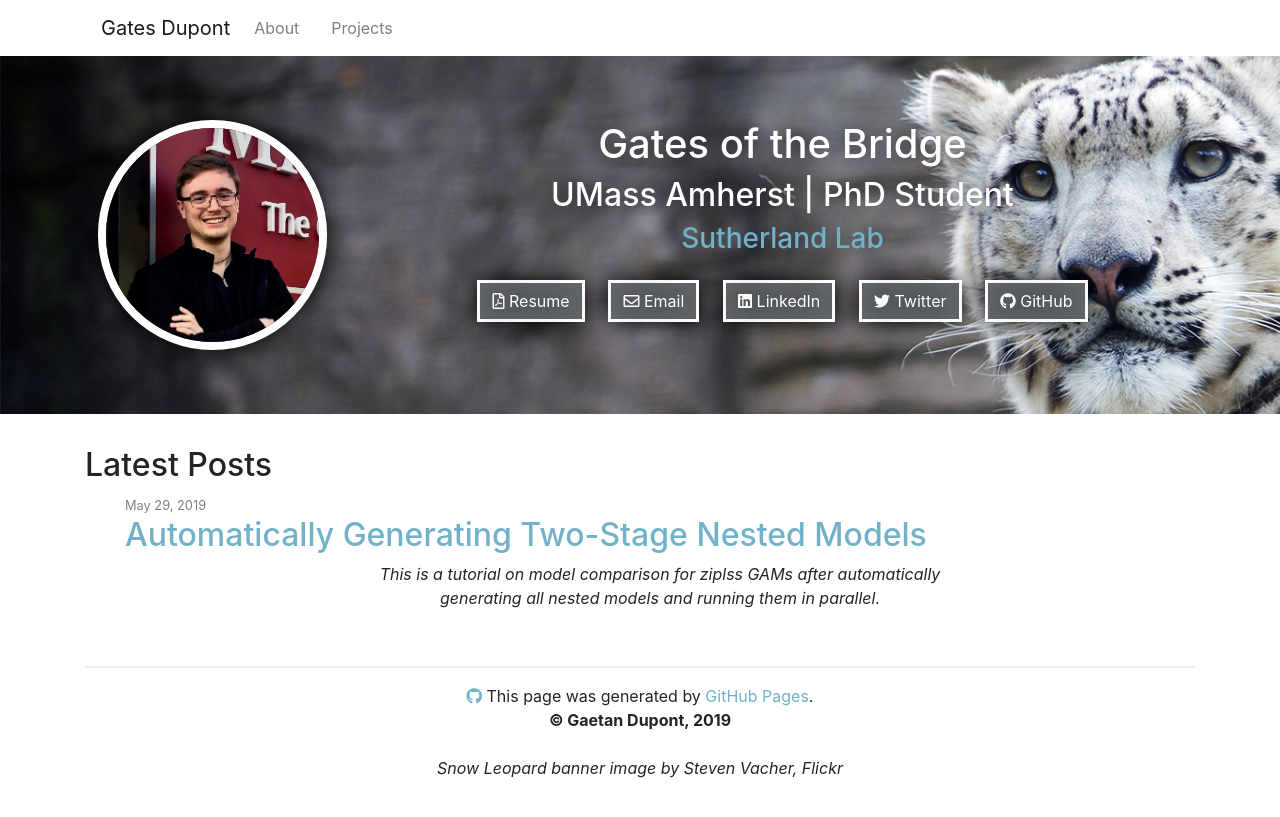
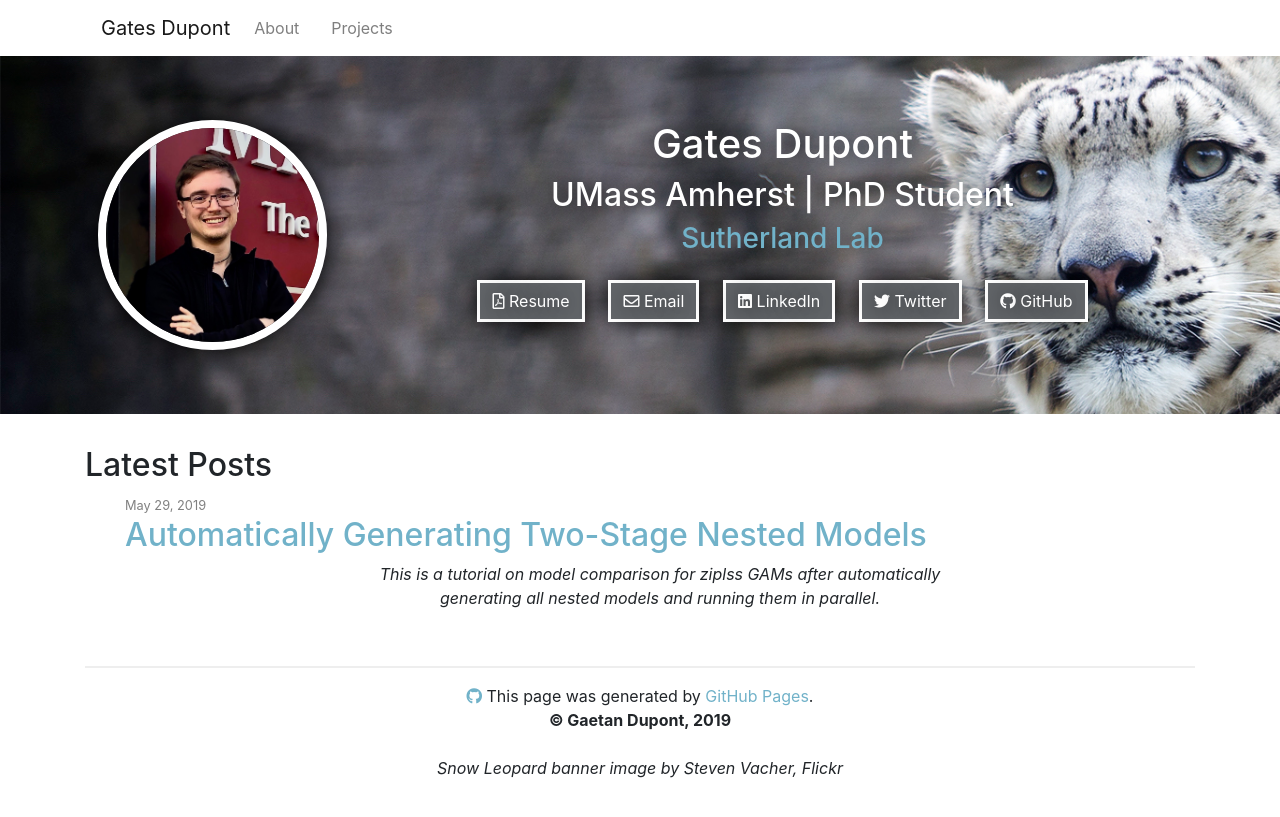
Before and after one commit to chrisyeh96/chrisyeh96.github.io, a Jekyll site: the page built from index.md, in a window 1280 px wide. Shown: the top 817 px of the page. Built offline with Jekyll 4.4.1, drawn with Linux system fonts in a browser that asks for light colours; nearby versions of some CDN libraries.

Commit message:
Update header.html

```diff
--- a/_includes/header.html
+++ b/_includes/header.html
@@ -9,7 +9,7 @@
         <img id="profile-pic" src="{{ site.baseurl }}/images/umass-sign-sq-close.jpg">
       </div>
       <div class="col-12 col-md-8 col-lg-9">
-        <h1>Gates of the Bridge</h1>
+        <h1>Gates Dupont</h1>
         <h2>UMass Amherst | PhD Student</h2>
         <h3><a href="https://www.sutherlandecology.com/">Sutherland Lab</a></h3>
 
```
